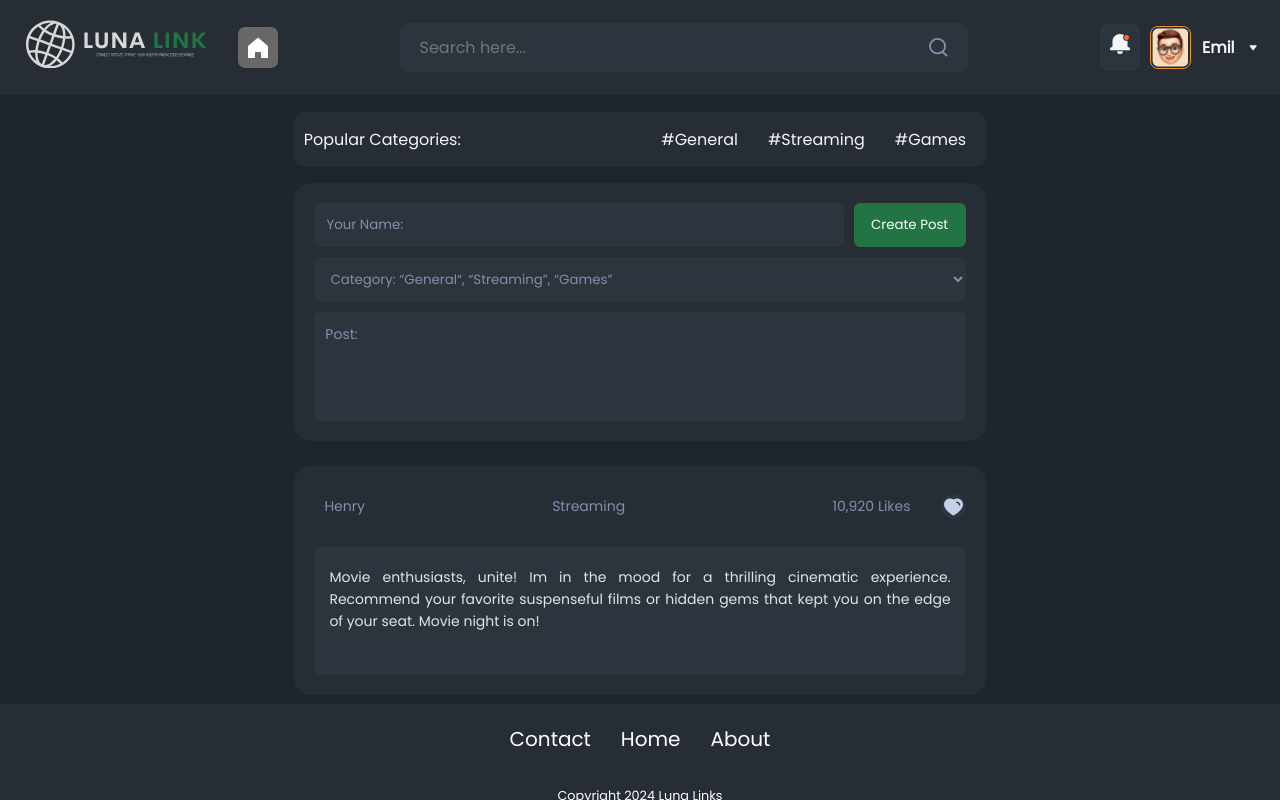
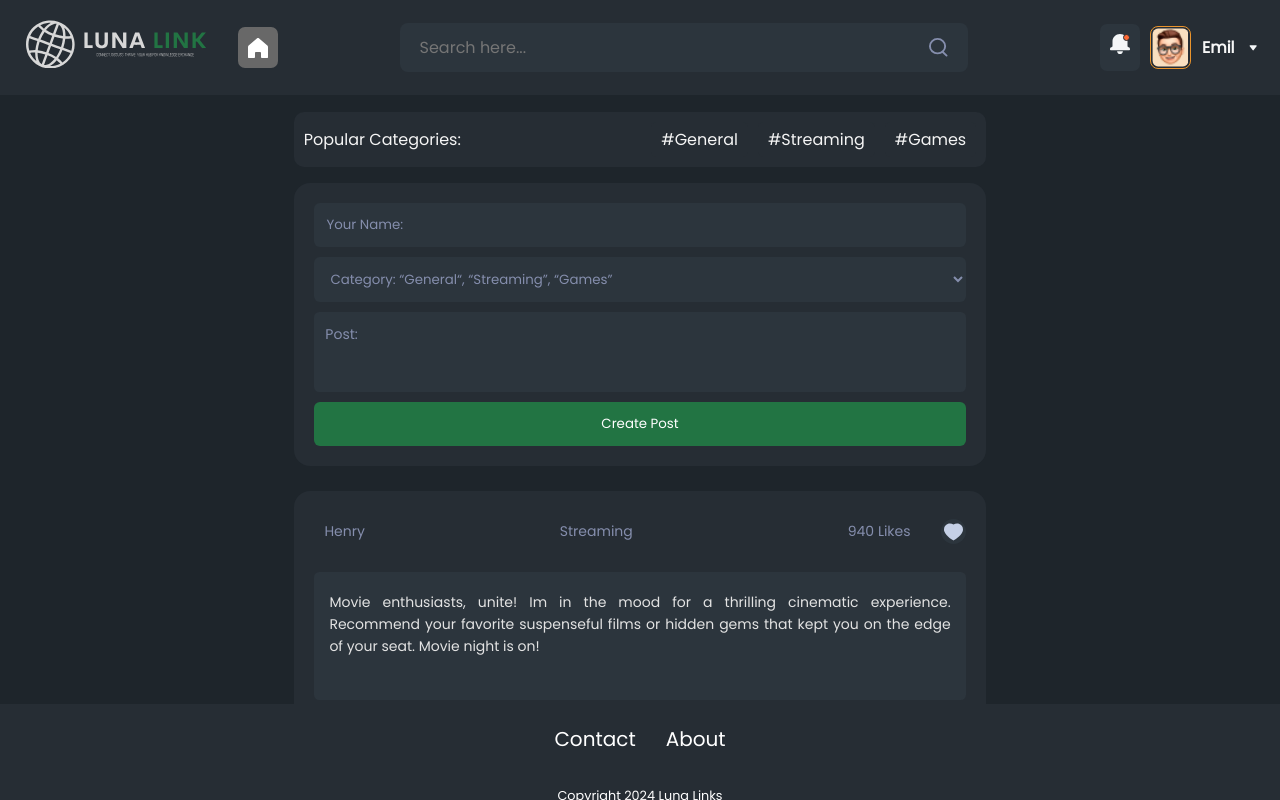
Before and after one commit to AdrianKnudsen/Luna-Link, a React (Vite) app: page /Home in a window 1280 px wide. Built offline with nearby package versions, Linux system fonts and the light colour scheme.

Commit message:
added like function

```diff
--- a/src/Components/Footer/Footer.jsx
+++ b/src/Components/Footer/Footer.jsx
@@ -10,9 +10,6 @@ export function Footer() {
             <Link to="/Contact">Contact</Link>
           </li>
           <li className={styles.footerLink}>
-            <Link to="/Home">Home</Link>
-          </li>
-          <li className={styles.footerLink}>
             <Link to="/About">About</Link>
           </li>
         </ul>
--- a/src/Components/Post/CreatePost.jsx
+++ b/src/Components/Post/CreatePost.jsx
@@ -17,9 +17,13 @@ export function CreatePost({ selectedCategory }) {
   });
   const { searchTerm } = useOutletContext();
 
-  // Shuffle and combine posts on initial render
   useEffect(() => {
-    setShuffledPosts(shuffleArray([...importedPostsArray]));
+    const initializedPosts = importedPostsArray.map((post) => ({
+      ...post,
+      likes: Math.floor(Math.random() * 1000) + 1,
+      isLiked: false,
+    }));
+    setShuffledPosts(shuffleArray(initializedPosts));
   }, []);
 
   const handleInputChange = (e) => {
@@ -32,16 +36,19 @@ export function CreatePost({ selectedCategory }) {
 
   const handleCreatePost = () => {
     if (postData.userName && postData.category && postData.post) {
-      const newPost = { ...postData, key: Date.now().toString() };
-      setPostsArray((prevPosts) => [newPost, ...prevPosts]);
-
+      const newPost = {
+        ...postData,
+        key: Date.now().toString(),
+        likes: Math.floor(Math.random() * 1000) + 1,
+        isLiked: false,
+      };
+      setPostsArray([newPost, ...postsArray]);
       setPostData({
         key: "",
         userName: "",
         category: "",
         post: "",
       });
-
       toast.success("Post created successfully!", {
         position: "top-right",
         autoClose: 3000,
@@ -62,7 +69,19 @@ export function CreatePost({ selectedCategory }) {
     }
   };
 
-  // Combine new posts with shuffled posts and then apply both filters
+  const toggleLike = (key) => {
+    const updatedPosts = shuffledPosts.map((post) =>
+      post.key === key
+        ? {
+            ...post,
+            isLiked: !post.isLiked,
+            likes: post.isLiked ? post.likes - 1 : post.likes + 1,
+          }
+        : post
+    );
+    setShuffledPosts(updatedPosts);
+  };
+
   const combinedPosts = [...postsArray, ...shuffledPosts];
 
   const filteredPosts = combinedPosts.filter(
@@ -77,6 +96,7 @@ export function CreatePost({ selectedCategory }) {
     <>
       <ToastContainer />
       <div className={styles.createPostContainer}>
+        {/* Input Fields */}
         <div className={styles.user}>
           <input
             type="text"
@@ -87,20 +107,10 @@ export function CreatePost({ selectedCategory }) {
             onChange={handleInputChange}
           />
 
-          <button
-            type="button"
-            className={styles.button}
-            onClick={handleCreatePost}
-          >
-            Create Post
-          </button>
-        </div>
-
           <select
             className={styles.postOptions}
             value={postData.category}
             name="category"
-          id=""
             onChange={handleInputChange}
           >
             <option value="" disabled>
@@ -115,15 +125,24 @@ export function CreatePost({ selectedCategory }) {
             className={styles.postTextarea}
             value={postData.post}
             name="post"
-          id=""
+            placeholder="Post:"
+            onChange={handleInputChange}
             cols="30"
             rows="10"
-          placeholder="Post:"
-          onChange={handleInputChange}
           ></textarea>
+
+          <button
+            type="button"
+            className={styles.button}
+            onClick={handleCreatePost}
+          >
+            Create Post
+          </button>
+        </div>
       </div>
 
       <div className={styles.postListContainer}>
+        {/* Post List */}
         <ul>
           {filteredPosts.map((post) => (
             <li key={post.key} className={styles.postList}>
@@ -131,38 +150,31 @@ export function CreatePost({ selectedCategory }) {
                 <p className={styles.userName}>{post.userName}</p>
                 <p>{post.category}</p>
                 <div className={styles.headerLikes}>
-                  <p>10,920 Likes</p>
-                  <div className={styles.iconCircle}>
+                  <p>{post.likes} Likes</p>
+                  <div
+                    className={styles.iconCircle}
+                    onClick={() => toggleLike(post.key)}
+                  >
                     <svg
                       className={styles.icon}
                       width="20"
                       height="18"
                       viewBox="0 0 20 18"
-                      fill="none"
+                      fill={post.isLiked ? "#FF0000" : "#C5D0E6"} // Red if liked, else default color
                       xmlns="http://www.w3.org/2000/svg"
                     >
-                      <g id="Heart">
-                        <path
-                          id="Subtract"
-                          fillRule="evenodd"
-                          clipRule="evenodd"
-                          d="M4.28472 0.286348C0.582052 1.41945 -0.738149 5.24881 0.391497 8.59912C2.20862 13.9716 10.0014 18 10.0014 18C10.0014 18 17.8521 13.9096 19.6102 8.59912C20.7388 5.24881 19.4102 1.41945 15.7075 0.286348C13.762 -0.306707 11.5332 0.0733286 10.0014 1.19843C8.38219 0.0413257 6.23239 -0.310707 4.28472 0.286348ZM13.7574 3.27342C13.3561 3.17072 12.9476 3.41276 12.8448 3.81404C12.7421 4.21532 12.9842 4.62388 13.3855 4.72658C14.768 5.08042 15.5877 6.00903 15.6825 6.93366C15.7247 7.34572 16.093 7.64549 16.5051 7.60323C16.9171 7.56097 17.2169 7.19267 17.1747 6.78062C16.9982 5.06045 15.5644 3.73591 13.7574 3.27342Z"
-                          fill="#C5D0E6"
-                        />
-                      </g>
+                      {/* SVG Path */}
+                      <path d="M4.28472 0.286348C0.582052 1.41945 -0.738149 5.24881 0.391497 8.59912C2.20862 13.9716 10.0014 18 10.0014 18C10.0014 18 17.8521 13.9096 19.6102 8.59912C20.7388 5.24881 19.4102 1.41945 15.7075 0.286348C13.762 -0.306707 11.5332 0.0733286 10.0014 1.19843C8.38219 0.0413257 6.23239 -0.310707 4.28472 0.286348Z" />
                     </svg>
                   </div>
                 </div>
               </div>
-
               <textarea
                 className={styles.post}
-                name=""
-                id=""
+                readOnly
+                value={post.post}
                 cols="30"
                 rows="10"
-                readOnly
-                value={post.post}
               ></textarea>
             </li>
           ))}
@@ -172,7 +184,10 @@ export function CreatePost({ selectedCategory }) {
   );
 }
 
-// Utility function to shuffle an array (Fisher-Yates shuffle algorithm)
+CreatePost.propTypes = {
+  selectedCategory: PropTypes.string,
+};
+
 function shuffleArray(array) {
   for (let i = array.length - 1; i > 0; i--) {
     const j = Math.floor(Math.random() * (i + 1));
@@ -180,7 +195,3 @@ function shuffleArray(array) {
   }
   return array;
 }
-
-CreatePost.propTypes = {
-  selectedCategory: PropTypes.string,
-};
--- a/src/Components/Post/CreatePost.module.css
+++ b/src/Components/Post/CreatePost.module.css
@@ -2,7 +2,7 @@
   display: flex;
   flex-direction: column;
   width: 54vw;
-  height: 264px;
+  height: 300px;
   min-width: 352px;
   padding: 20px;
   align-items: flex-start;
@@ -17,6 +17,7 @@
 
 .user {
   display: flex;
+  flex-direction: column;
   width: 100%;
   justify-content: space-between;
   gap: 10px;
@@ -38,7 +39,7 @@
 }
 
 .button {
-  width: 112px;
+  width: 100%;
   height: 44px;
   padding: 12px 16px;
   justify-content: flex-end;
@@ -48,6 +49,7 @@
   background: #227443;
   color: var(--secondary-color-background, #fff);
   border: none;
+  cursor: pointer;
 }
 
 .postOptions {
@@ -65,7 +67,7 @@
   flex-grow: 1;
   width: 100%;
   box-sizing: border-box;
-  height: 109px;
+  height: 80px;
   padding: 10.939px 0px 10.939px 10.939px;
   align-items: flex-start;
   gap: 9.116px;
--- a/src/Pages/LogoutPage.jsx
+++ b/src/Pages/LogoutPage.jsx
@@ -1,4 +1,3 @@
-import React from "react";
 import { Link } from "react-router-dom";
 import styles from "./LogoutPage.module.css";
 
```
Lines whose indentation alone changed are shown as unchanged.
